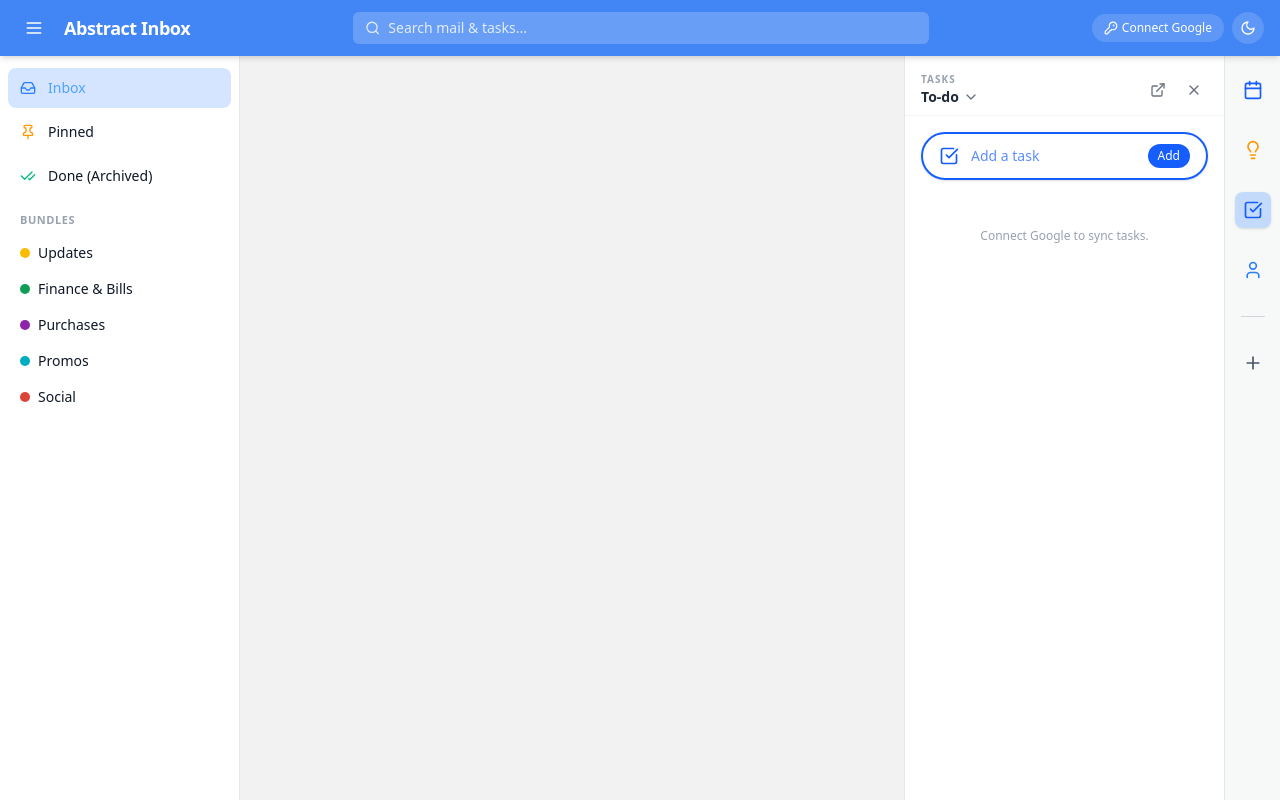
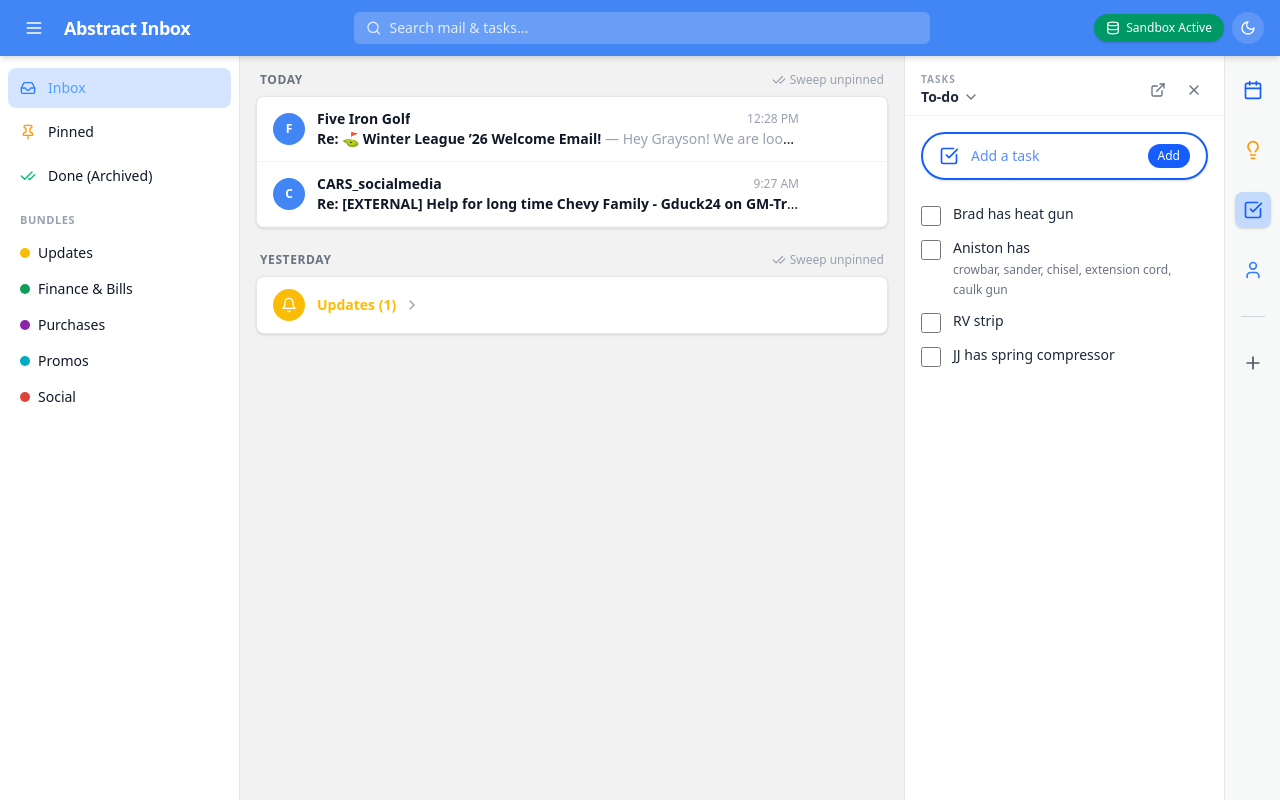
Before and after one commit to Gduck24/classic-inbox, a React (Vite) app: page / in a window 1280 px wide. Built offline with nearby package versions, Linux system fonts and the light colour scheme.

Commit message:
Update App.jsx

```diff
--- a/src/App.jsx
+++ b/src/App.jsx
@@ -30,6 +30,7 @@ import {
   CheckSquare,
   Lightbulb,
   User,
+  Database,
   Tag,
 } from 'lucide-react';
 
@@ -60,34 +61,59 @@ const DEFAULT_RULES = [
   { id: 'r3', name: 'Receipts & Orders -> Purchases', field: 'any', pattern: 'receipt|order confirmation|rma|shipped', bundle: 'Purchases' },
 ];
 
-function decodeBase64Url(data) {
-  if (!data) return '';
-  try {
-    const base64 = data.replace(/-/g, '+').replace(/_/g, '/');
-    const binary = atob(base64);
-    const bytes = new Uint8Array(binary.length);
-    for (let i = 0; i < binary.length; i++) bytes[i] = binary.charCodeAt(i);
-    return new TextDecoder('utf-8').decode(bytes);
-  } catch {
-    return '';
-  }
-}
+const SAMPLE_EMAILS = [
+  {
+    id: 'sample-1',
+    senderName: 'Five Iron Golf',
+    senderEmail: 'league@fiveirongolf.com',
+    subject: 'Re: ⛳ Winter League ’26 Welcome Email!',
+    snippet: 'Hey Grayson! We are looping our team at DFW to help you getting matched up...',
+    body: 'Hey Grayson!\n\nWe are looping our team at DFW to help you getting matched up for the upcoming indoor TrackMan simulator league.\n\nMake sure your handicap is dialed in and your radar-compatible balls are ready to go.\n\nBest,\nFive Iron Golf Team',
+    timeLabel: '12:28 PM',
+    bucket: 'Today',
+    status: 'inbox',
+    pinned: true,
+    unread: true,
+  },
+  {
+    id: 'sample-2',
+    senderName: 'CARS_socialmedia',
+    senderEmail: 'updates@gm-trucks.com',
+    subject: 'Re: [EXTERNAL] Help for long time Chevy Family - Gduck24 on GM-Trucks.com',
+    snippet: 'Hello Grayson, To clarify, are you still looking for wiring diagrams...',
+    body: 'Hello Grayson,\n\nTo clarify, are you still looking for wiring diagrams for your Z71 steering column harness replacement?\n\nLet us know if the pinouts match your previous generation notes.\n\nThanks,\nGM-Trucks Forum Team',
+    timeLabel: '9:27 AM',
+    bucket: 'Today',
+    status: 'inbox',
+    pinned: false,
+    unread: true,
+  },
+  {
+    id: 'sample-3',
+    senderName: 'Kickstarter Updates',
+    senderEmail: 'no-reply@kickstarter.com',
+    subject: 'Project Update #12: CNC Laser Enclosure Shipping Status',
+    snippet: 'Your reward package has cleared initial quality inspection...',
+    body: 'Hello Backer,\n\nYour reward package for the advanced enclosure kit has cleared initial quality inspection and is queued for freight carrier pickup.\n\nTrack your shipment details inside your dashboard.',
+    timeLabel: 'Yesterday',
+    bucket: 'Yesterday',
+    status: 'inbox',
+    pinned: false,
+    unread: false,
+  },
+];
 
-function extractGmailBodies(payload) {
-  let plain = '';
-  let html = '';
-  const walk = (part) => {
-    if (!part) return;
-    if (part.mimeType === 'text/plain' && part.body?.data && !plain) {
-      plain = decodeBase64Url(part.body.data);
-    } else if (part.mimeType === 'text/html' && part.body?.data && !html) {
-      html = decodeBase64Url(part.body.data);
-    }
-    if (Array.isArray(part.parts)) part.parts.forEach(walk);
-  };
-  walk(payload);
-  return { plain, html };
-}
+const SAMPLE_TASKS = [
+  { id: 't1', text: 'Brad has heat gun', details: '', done: false },
+  { id: 't2', text: 'Aniston has', details: 'crowbar, sander, chisel, extension cord, caulk gun', done: false },
+  { id: 't3', text: 'RV strip', details: '', done: false },
+  { id: 't4', text: 'JJ has spring compressor', details: '', done: false },
+];
+
+const SAMPLE_CALENDAR = [
+  { id: 'c1', summary: 'Commercial Construction Site Walk', start: { dateTime: '2026-11-18T09:00:00-06:00' } },
+  { id: 'c2', summary: 'Indoor Simulator League Match @ Five Iron', start: { dateTime: '2026-11-18T18:30:00-06:00' } },
+];
 
 function classifyEmail(email, rules, bundleMap) {
   if (email.isReminder) return 'Primary';
@@ -107,38 +133,13 @@ function classifyEmail(email, rules, bundleMap) {
 }
 
 export default function App() {
-  const [bundles, setBundles] = useState(() => {
-    try {
-      const saved = localStorage.getItem('classic_inbox_bundles_v4');
-      return saved ? JSON.parse(saved) : DEFAULT_BUNDLES;
-    } catch {
-      return DEFAULT_BUNDLES;
-    }
-  });
+  const [bundles, setBundles] = useState(DEFAULT_BUNDLES);
+  const [emails, setEmails] = useState(SAMPLE_EMAILS);
+  const [rules, setRules] = useState(DEFAULT_RULES);
+  const [tasks, setTasks] = useState(SAMPLE_TASKS);
+  const [calendarEvents, setCalendarEvents] = useState(SAMPLE_CALENDAR);
 
-  const [emails, setEmails] = useState(() => {
-    try {
-      const saved = localStorage.getItem('classic_inbox_emails_v4');
-      return saved ? JSON.parse(saved) : [];
-    } catch {
-      return [];
-    }
-  });
-
-  const [rules, setRules] = useState(() => {
-    try {
-      const saved = localStorage.getItem('classic_inbox_rules_v4');
-      return saved ? JSON.parse(saved) : DEFAULT_RULES;
-    } catch {
-      return DEFAULT_RULES;
-    }
-  });
-
-  const [tasks, setTasks] = useState([]);
-  const [calendarEvents, setCalendarEvents] = useState([]);
-  const [calendarError, setCalendarError] = useState(false);
-
-  const [darkMode, setDarkMode] = useState(() => localStorage.getItem('classic_inbox_dark') === 'true');
+  const [darkMode, setDarkMode] = useState(false);
   const [activeNav, setActiveNav] = useState('inbox');
   const [sidebarOpen, setSidebarOpen] = useState(true);
   const [activeRightPanel, setActiveRightPanel] = useState('tasks');
@@ -148,20 +149,7 @@ export default function App() {
   const [openEmailId, setOpenEmailId] = useState(null);
   const [newTaskText, setNewTaskText] = useState('');
   const [toast, setToast] = useState(null);
-  const [syncing, setSyncing] = useState(false);
-  const [nextPageToken, setNextPageToken] = useState(null);
-
-  const [googleClientId, setGoogleClientId] = useState(() => localStorage.getItem('classic_inbox_client_id') || '');
-  const [accessToken, setAccessToken] = useState(() => {
-    const savedToken = localStorage.getItem('classic_inbox_token');
-    const expiry = Number(localStorage.getItem('classic_inbox_token_expiry') || 0);
-    return savedToken && Date.now() < expiry - 60000 ? savedToken : null;
-  });
-
-  useEffect(() => { localStorage.setItem('classic_inbox_bundles_v4', JSON.stringify(bundles)); }, [bundles]);
-  useEffect(() => { localStorage.setItem('classic_inbox_emails_v4', JSON.stringify(emails)); }, [emails]);
-  useEffect(() => { localStorage.setItem('classic_inbox_rules_v4', JSON.stringify(rules)); }, [rules]);
-  useEffect(() => { localStorage.setItem('classic_inbox_dark', String(darkMode)); }, [darkMode]);
+  const [isSampleMode, setIsSampleMode] = useState(true);
 
   const bundleMap = useMemo(() => {
     const map = {};
@@ -174,229 +162,21 @@ export default function App() {
     setTimeout(() => setToast(null), 3200);
   };
 
-  const fetchCalendarEvents = useCallback(async (token) => {
-    if (!token) return;
-    try {
-      const startOfDay = new Date();
-      startOfDay.setHours(0, 0, 0, 0);
-      const endOfRange = new Date(startOfDay.getTime() + 14 * 86400000);
-      const url = new URL('https://www.googleapis.com/calendar/v3/calendars/primary/events');
-      url.searchParams.set('timeMin', startOfDay.toISOString());
-      url.searchParams.set('timeMax', endOfRange.toISOString());
-      url.searchParams.set('singleEvents', 'true');
-      url.searchParams.set('orderBy', 'startTime');
-
-      const res = await fetch(url.toString(), { headers: { Authorization: `Bearer ${token}` } });
-      if (!res.ok) { setCalendarError(true); return; }
-      setCalendarError(false);
-      const data = await res.json();
-      setCalendarEvents(data.items || []);
-    } catch {
-      setCalendarError(true);
-    }
-  }, []);
-
-  const fetchGoogleTasks = useCallback(async (token) => {
-    if (!token) return;
-    try {
-      const res = await fetch('https://tasks.googleapis.com/tasks/v1/lists/@default/tasks?showCompleted=false', {
-        headers: { Authorization: `Bearer ${token}` },
-      });
-      if (res.ok) {
-        const data = await res.json();
-        if (data.items) {
-          setTasks(data.items.map((t) => ({ id: t.id, text: t.title, details: t.notes || '', done: t.status === 'completed', googleTaskId: t.id })));
-        }
-      }
-    } catch {}
-  }, []);
-
-  const addGoogleTask = async (text) => {
-    if (!text.trim()) return;
-    const tempId = `task-${Date.now()}`;
-    const newTask = { id: tempId, text: text.trim(), details: '', done: false };
-    setTasks((prev) => [newTask, ...prev]);
-
-    if (accessToken) {
-      try {
-        const res = await fetch('https://tasks.googleapis.com/tasks/v1/lists/@default/tasks', {
-          method: 'POST',
-          headers: { Authorization: `Bearer ${accessToken}`, 'Content-Type': 'application/json' },
-          body: JSON.stringify({ title: text.trim() }),
-        });
-        const data = await res.json();
-        if (data.id) {
-          setTasks((prev) => prev.map((t) => (t.id === tempId ? { ...t, id: data.id, googleTaskId: data.id } : t)));
-        }
-      } catch {}
+  const toggleSampleMode = () => {
+    if (!isSampleMode) {
+      setEmails(SAMPLE_EMAILS);
+      setTasks(SAMPLE_TASKS);
+      setCalendarEvents(SAMPLE_CALENDAR);
+      setIsSampleMode(true);
+      showToast('Loaded sample sandbox workspace');
+    } else {
+      setEmails([]);
+      setTasks([]);
+      setCalendarEvents([]);
+      setIsSampleMode(false);
+      showToast('Cleared sandbox workspace');
     }
   };
-
-  const toggleGoogleTask = async (task) => {
-    const nextDone = !task.done;
-    setTasks((prev) => prev.map((t) => (t.id === task.id ? { ...t, done: nextDone } : t)));
-    if (accessToken && task.googleTaskId) {
-      try {
-        await fetch(`https://tasks.googleapis.com/tasks/v1/lists/@default/tasks/${task.googleTaskId}`, {
-          method: 'PATCH',
-          headers: { Authorization: `Bearer ${accessToken}`, 'Content-Type': 'application/json' },
-          body: JSON.stringify({ status: nextDone ? 'completed' : 'needsAction' }),
-        });
-      } catch {}
-    }
-  };
-
-  const deleteGoogleTask = async (task) => {
-    setTasks((prev) => prev.filter((t) => t.id !== task.id));
-    if (accessToken && task.googleTaskId) {
-      try {
-        await fetch(`https://tasks.googleapis.com/tasks/v1/lists/@default/tasks/${task.googleTaskId}`, {
-          method: 'DELETE',
-          headers: { Authorization: `Bearer ${accessToken}` },
-        });
-      } catch {}
-    }
-  };
-
-  const fetchGmailMessages = useCallback(async (token, pageToken = null) => {
-    if (!token) return;
-    setSyncing(true);
-    try {
-      const url = new URL('https://gmail.googleapis.com/gmail/v1/users/me/messages');
-      url.searchParams.set('maxResults', '50');
-      url.searchParams.set('q', 'in:inbox');
-      if (pageToken) url.searchParams.set('pageToken', pageToken);
-
-      const listRes = await fetch(url.toString(), { headers: { Authorization: `Bearer ${token}` } });
-      if (listRes.status === 401) {
-        localStorage.removeItem('classic_inbox_token');
-        setAccessToken(null);
-        setSyncing(false);
-        return;
-      }
-      const listData = await listRes.json();
-      setNextPageToken(listData.nextPageToken || null);
-
-      if (listData.messages) {
-        const now = new Date();
-        const startOfToday = new Date(now.getFullYear(), now.getMonth(), now.getDate()).getTime();
-        const startOfYesterday = startOfToday - 86400000;
-
-        const fetched = [];
-        for (let i = 0; i < listData.messages.length; i += 15) {
-          const chunk = listData.messages.slice(i, i + 15);
-          const chunkResults = await Promise.all(
-            chunk.map(async (m) => {
-              const msgRes = await fetch(`https://gmail.googleapis.com/gmail/v1/users/me/messages/${m.id}?format=full`, {
-                headers: { Authorization: `Bearer ${token}` },
-              });
-              const msgData = await msgRes.json();
-              const headers = msgData.payload?.headers || [];
-              const from = headers.find((h) => h.name.toLowerCase() === 'from')?.value || 'Gmail Sender';
-              const subject = headers.find((h) => h.name.toLowerCase() === 'subject')?.value || '(No Subject)';
-              const internalTs = Number(msgData.internalDate || Date.now());
-              const msgDate = new Date(internalTs);
-
-              let bucket = 'Earlier this month';
-              let timeLabel = msgDate.toLocaleDateString([], { month: 'short', day: 'numeric' });
-              if (internalTs >= startOfToday) {
-                bucket = 'Today';
-                timeLabel = msgDate.toLocaleTimeString([], { hour: 'numeric', minute: '2-digit' });
-              } else if (internalTs >= startOfYesterday) {
-                bucket = 'Yesterday';
-                timeLabel = 'Yesterday';
-              }
-
-              const { plain, html } = extractGmailBodies(msgData.payload);
-              const emailMatch = from.match(/<([^>]+)>/);
-              const labelIds = msgData.labelIds || [];
-
-              return {
-                id: `gmail-${m.id}`,
-                isReminder: false,
-                gmailId: m.id,
-                threadId: msgData.threadId || null,
-                gmailLabels: labelIds,
-                senderName: emailMatch ? from.replace(/<[^>]+>/, '').replace(/"/g, '').trim() : from,
-                senderEmail: emailMatch ? emailMatch[1] : from,
-                subject,
-                snippet: msgData.snippet || '',
-                body: plain || msgData.snippet || '',
-                htmlBody: html || null,
-                timeLabel,
-                bucket,
-                status: 'inbox',
-                pinned: false,
-                unread: labelIds.includes('UNREAD'),
-              };
-            })
-          );
-          fetched.push(...chunkResults);
-        }
-
-        setEmails((prev) => {
-          const existingMap = new Map(prev.map((item) => [item.id, item]));
-          return fetched.map((f) => {
-            const old = existingMap.get(f.id);
-            return old ? { ...f, pinned: old.pinned, status: old.status, manualBundle: old.manualBundle } : f;
-          });
-        });
-        showToast(`Synced ${fetched.length} emails`);
-      }
-    } catch {
-      showToast('Sync interrupted');
-    } finally {
-      setSyncing(false);
-    }
-  }, []);
-
-  const triggerGoogleAuth = useCallback(() => {
-    const clientIdToUse = googleClientId || localStorage.getItem('classic_inbox_client_id');
-    if (!clientIdToUse?.trim()) {
-      showToast('Please set your Google Client ID first');
-      return;
-    }
-    const runInit = () => {
-      if (!window.google?.accounts?.oauth2) return;
-      const client = window.google.accounts.oauth2.initTokenClient({
-        client_id: clientIdToUse.trim(),
-        scope: 'https://www.googleapis.com/auth/gmail.modify https://www.googleapis.com/auth/gmail.send https://www.googleapis.com/auth/calendar.readonly https://www.googleapis.com/auth/tasks',
-        callback: (tokenResponse) => {
-          if (tokenResponse?.access_token) {
-            const expiresInSec = Number(tokenResponse.expires_in || 3500);
-            localStorage.setItem('classic_inbox_token', tokenResponse.access_token);
-            localStorage.setItem('classic_inbox_token_expiry', String(Date.now() + expiresInSec * 1000));
-            setAccessToken(tokenResponse.access_token);
-            fetchGmailMessages(tokenResponse.access_token);
-            fetchCalendarEvents(tokenResponse.access_token);
-            fetchGoogleTasks(tokenResponse.access_token);
-            showToast('Connected to Google successfully!');
-          }
-        },
-      });
-      client.requestAccessToken();
-    };
-
-    const scriptId = 'google-gis-script';
-    if (!document.getElementById(scriptId)) {
-      const s = document.createElement('script');
-      s.id = scriptId;
-      s.src = 'https://accounts.google.com/gsi/client';
-      s.async = true;
-      s.onload = runInit;
-      document.body.appendChild(s);
-    } else {
-      runInit();
-    }
-  }, [googleClientId, fetchGmailMessages, fetchCalendarEvents, fetchGoogleTasks]);
-
-  useEffect(() => {
-    if (accessToken) {
-      fetchGmailMessages(accessToken);
-      fetchCalendarEvents(accessToken);
-      fetchGoogleTasks(accessToken);
-    }
-  }, [accessToken, fetchGmailMessages, fetchCalendarEvents, fetchGoogleTasks]);
 
   const classifiedEmails = useMemo(() => {
     return emails.map((e) => ({ ...e, bundle: classifyEmail(e, rules, bundleMap) }));
@@ -437,6 +217,19 @@ export default function App() {
       prev.map((e) => (e.status === 'inbox' && e.bucket === bucket && !e.pinned ? { ...e, status: 'done' } : e))
     );
     showToast(`Swept unpinned items in ${bucket}`);
+  };
+
+  const addTask = (text) => {
+    if (!text.trim()) return;
+    setTasks((prev) => [{ id: `task-${Date.now()}`, text: text.trim(), details: '', done: false }, ...prev]);
+  };
+
+  const toggleTask = (task) => {
+    setTasks((prev) => prev.map((t) => (t.id === task.id ? { ...t, done: !t.done } : t)));
+  };
+
+  const deleteTask = (task) => {
+    setTasks((prev) => prev.filter((t) => t.id !== task.id));
   };
 
   const cardSurface = darkMode ? 'bg-gray-900 border-gray-800 text-gray-100' : 'bg-white border-gray-200 text-gray-900';
@@ -496,9 +289,9 @@ export default function App() {
         </div>
 
         <div className="flex items-center gap-2">
-          <button onClick={triggerGoogleAuth} className="flex items-center gap-1 bg-white/15 px-3 py-1.5 rounded-full text-xs font-medium hover:bg-white/25">
-            <KeyRound className="w-3.5 h-3.5" />
-            <span>{accessToken ? 'Connected' : 'Connect Google'}</span>
+          <button onClick={toggleSampleMode} className={`flex items-center gap-1.5 px-3 py-1.5 rounded-full text-xs font-medium transition-colors ${isSampleMode ? 'bg-emerald-600 text-white shadow' : 'bg-white/15 hover:bg-white/25'}`}>
+            <Database className="w-3.5 h-3.5" />
+            <span>{isSampleMode ? 'Sandbox Active' : 'Load Sandbox'}</span>
           </button>
           <button onClick={() => setDarkMode((d) => !d)} className="p-2 rounded-full bg-white/15 hover:bg-white/25">
             {darkMode ? <Sun className="w-4 h-4" /> : <Moon className="w-4 h-4" />}
@@ -649,23 +442,23 @@ export default function App() {
                         type="text"
                         value={newTaskText}
                         onChange={(e) => setNewTaskText(e.target.value)}
-                        onKeyDown={(e) => e.key === 'Enter' && (addGoogleTask(newTaskText), setNewTaskText(''))}
+                        onKeyDown={(e) => e.key === 'Enter' && (addTask(newTaskText), setNewTaskText(''))}
                         placeholder="Add a task"
                         className="w-full text-sm bg-transparent placeholder-blue-600/70 text-blue-900 dark:text-blue-200 focus:outline-none"
                       />
-                      <button onClick={() => (addGoogleTask(newTaskText), setNewTaskText(''))} className="text-xs bg-blue-600 text-white px-2.5 py-1 rounded-full font-medium">Add</button>
+                      <button onClick={() => (addTask(newTaskText), setNewTaskText(''))} className="text-xs bg-blue-600 text-white px-2.5 py-1 rounded-full font-medium">Add</button>
                     </div>
 
                     <div className="space-y-3 pt-2">
                       {tasks.length === 0 ? (
-                        <div className="text-xs text-gray-400 text-center py-6">{accessToken ? 'No tasks found.' : 'Connect Google to sync tasks.'}</div>
+                        <div className="text-xs text-gray-400 text-center py-6">No tasks found.</div>
                       ) : (
                         tasks.map((t) => (
                           <div key={t.id} className="flex items-start gap-3 group">
                             <input
                               type="checkbox"
                               checked={t.done}
-                              onChange={() => toggleGoogleTask(t)}
+                              onChange={() => toggleTask(t)}
                               className="w-5 h-5 rounded-full border-2 border-gray-400 text-blue-600 focus:ring-0 mt-0.5 cursor-pointer shrink-0"
                             />
                             <div className="flex-1 min-w-0">
@@ -678,7 +471,7 @@ export default function App() {
                                 </div>
                               )}
                             </div>
-                            <button onClick={() => deleteGoogleTask(t)} className="opacity-0 group-hover:opacity-100 text-gray-400 hover:text-red-500 p-1">
+                            <button onClick={() => deleteTask(t)} className="opacity-0 group-hover:opacity-100 text-gray-400 hover:text-red-500 p-1">
                               <Trash2 className="w-3.5 h-3.5" />
                             </button>
                           </div>
@@ -694,22 +487,14 @@ export default function App() {
                     <button onClick={() => setActiveRightPanel(null)}><X className="w-4 h-4 text-gray-400" /></button>
                   </div>
                   <div className="p-3 space-y-2 flex-1 overflow-y-auto">
-                    {!accessToken ? (
-                      <div className="text-xs text-gray-400 text-center py-6">Connect Google to sync calendar.</div>
-                    ) : calendarError ? (
-                      <div className="text-xs text-amber-500 text-center py-6">Calendar access required. Reconnect Google.</div>
-                    ) : calendarEvents.length === 0 ? (
-                      <div className="text-xs text-gray-400 text-center py-6">No upcoming events.</div>
-                    ) : (
-                      calendarEvents.map((ev) => (
-                        <div key={ev.id} className="p-2.5 rounded bg-blue-500/5 border-l-4 border-blue-500 text-xs">
-                          <div className="font-semibold">{ev.summary}</div>
-                          <div className="text-[10px] text-gray-400 mt-0.5">
-                            {ev.start?.dateTime ? new Date(ev.start.dateTime).toLocaleString() : 'All day'}
-                          </div>
+                    {calendarEvents.map((ev) => (
+                      <div key={ev.id} className="p-2.5 rounded bg-blue-500/5 border-l-4 border-blue-500 text-xs">
+                        <div className="font-semibold">{ev.summary}</div>
+                        <div className="text-[10px] text-gray-400 mt-0.5">
+                          {ev.start?.dateTime ? new Date(ev.start.dateTime).toLocaleString() : 'All day'}
                         </div>
-                      ))
-                    )}
+                      </div>
+                    ))}
                   </div>
                 </>
               ) : (
```
